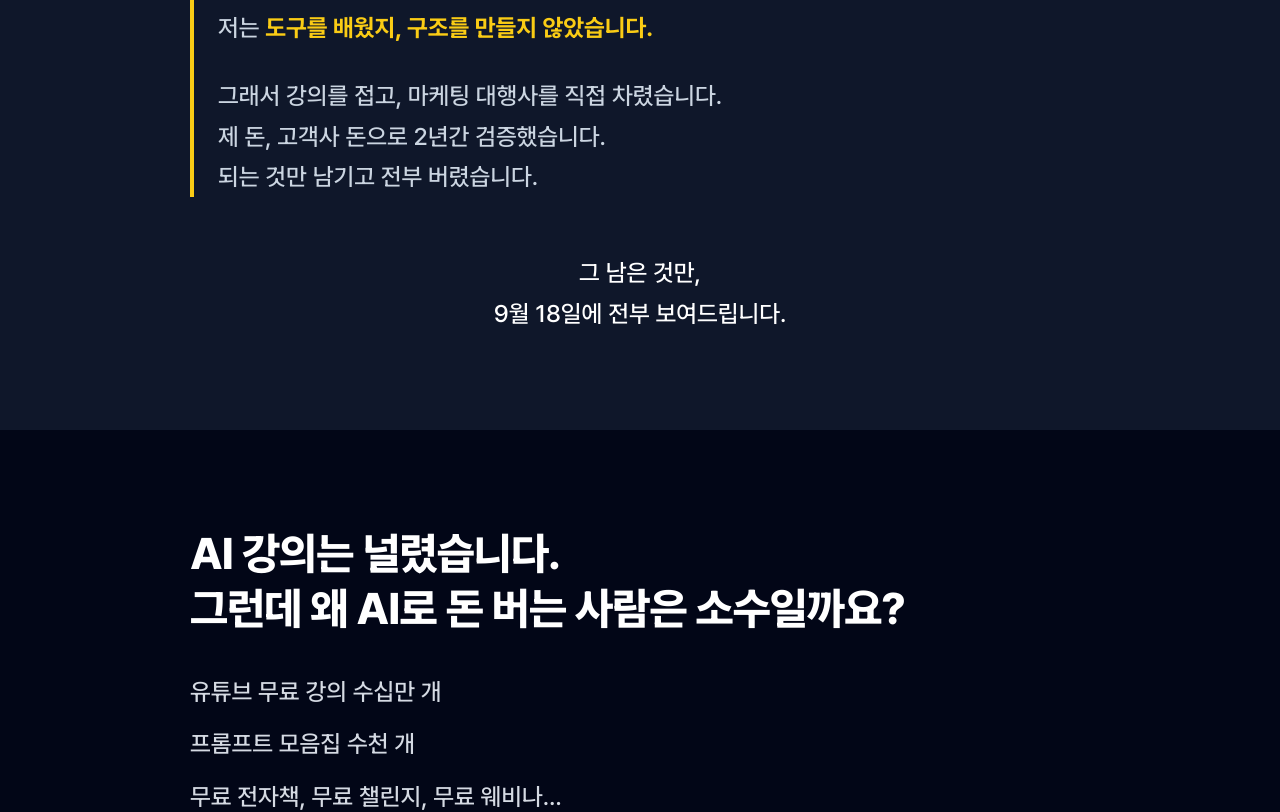
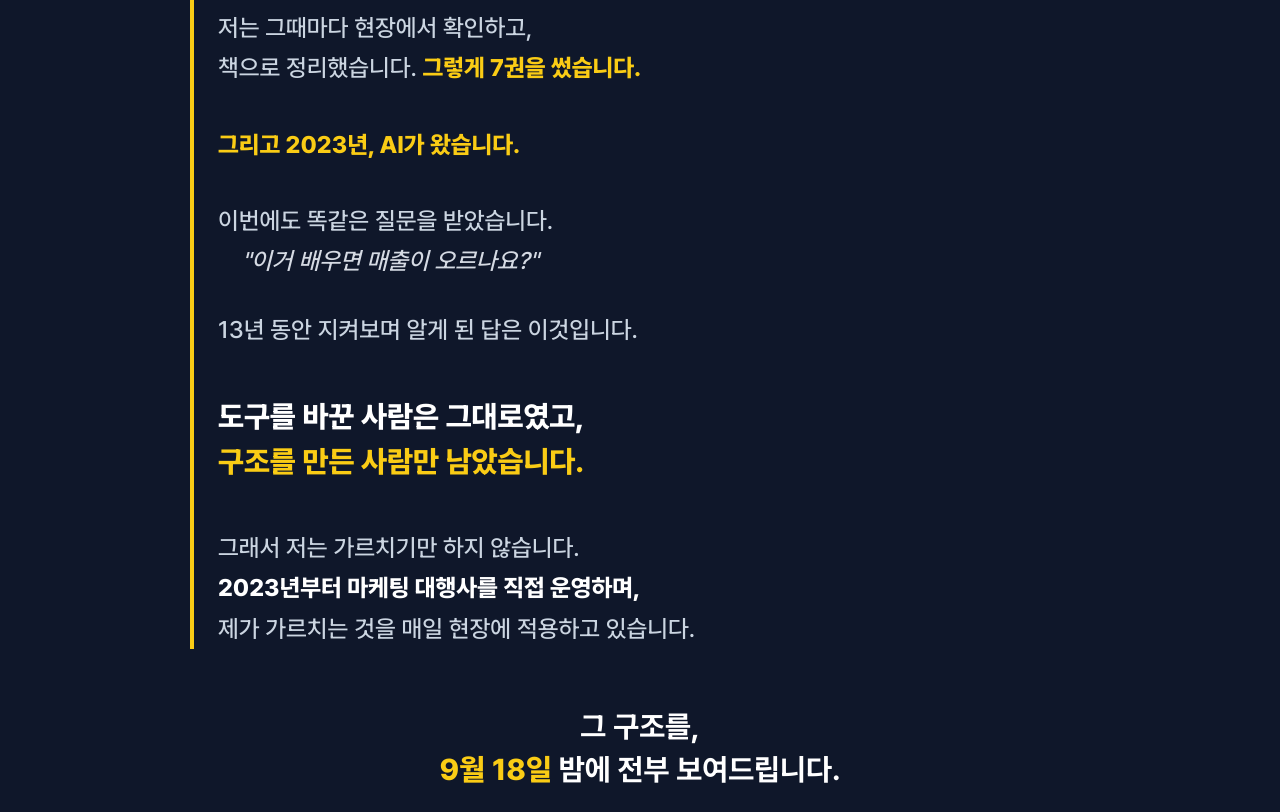
Before and after one commit to woodlaws/aimarketingschool17, a Next.js app: page / in a window 1280 px wide. Shown: the part 3181-3993 px from the top of the page. Built offline with nearby package versions, Linux system fonts and the light colour scheme; no server answers.

Commit message:
Replace instructor story with verified narrative

```diff
--- a/app/globals.css
+++ b/app/globals.css
@@ -64,6 +64,19 @@ main footer.text-slate-400 { color: #d5dae3; }
 main .reading-copy { max-width: var(--reading-width); margin-inline: auto; }
 main .story-lead { max-width: 24em; margin-inline: auto; }
 main .story-banner { max-width: 28em; margin-inline: auto; }
+main .story-body > .story-paragraph + .story-paragraph { margin-top: 28px; }
+main .story-body > .story-paragraph.story-ai-turn { margin-block: 36px; }
+main .story-body > .story-paragraph.story-punch { margin-block: 44px; }
+main .story-body .story-book-accent, main .story-body .story-ai-turn p, main .story-body .story-punch-conclusion { color: #facc15; font-weight: 800; }
+main .story-body .story-book-accent { white-space: nowrap; }
+main .story-body .story-ai-turn p { font-size: var(--type-body); }
+main .story-body .story-question { display: inline-block; margin-left: 1em; color: #d5dae3; font-style: italic; }
+main .story-body .story-punch p { color: #fff; font-size: 21px; font-weight: 800; line-height: 1.5; }
+main .story-body .story-punch-conclusion { white-space: nowrap; }
+main .story-body .story-agency-emphasis { color: #fff; font-weight: 800; }
+main .story-closing { margin-top: 56px; text-align: center; }
+main .story-closing p { color: #fff; font-size: 21px; font-weight: 700; line-height: 1.45; }
+main .story-closing strong { color: #facc15; font-weight: 800; }
 main .section-eyebrow { font-size: var(--type-support); font-weight: 700; line-height: 1.3; }
 main .hero-meta, main .hero-meta p { font-size: var(--type-info); line-height: 1.5; }
 main .hero-note { font-size: var(--type-support); }
@@ -151,6 +164,7 @@ main .sticky-cta a.sticky-cta-button { display: inline-flex; min-height: 60px; a
   }
   main .sales-section { padding-inline: 32px; }
   main .form-panel :is(input:not([type="checkbox"]):not([type="radio"]), select), main .form-panel button[type="submit"] { min-height: 64px; }
+  main .story-body .story-punch p, main .story-closing p { font-size: 30px; }
 }
 @media (max-width: 767px) {
   main .sales-section { padding-inline: 20px; }
@@ -159,6 +173,7 @@ main .sticky-cta a.sticky-cta-button { display: inline-flex; min-height: 60px; a
   main .flywheel-num { width: 42px; height: 42px; }
   main .flywheel-thumb-cue { right: 6px; bottom: 6px; padding: 6px 12px; }
   main .sticky-cta { padding-bottom: calc(12px + env(safe-area-inset-bottom)); }
+  main .story-body .story-punch { margin-right: -24px; }
   main .flywheel-note { padding: 20px 18px; }
   main .flywheel-note .flywheel-note-highlight { font-size: 18px; }
   main .flywheel-live-step { padding: 11px 15px; }
--- a/components/sections/PainSections.tsx
+++ b/components/sections/PainSections.tsx
@@ -25,7 +25,24 @@ export function WrongUse() {
 }
 
 export function InstructorStory() {
-  return <section className="sales-section bg-brand-dark text-white"><div className="sales-wrap"><FadeUp><h2 className="sales-title">2013년 8월 17일, 첫 강의를 했습니다.<br />그리고 13년이 지났습니다.</h2></FadeUp><FadeUp className="sales-body mt-10 space-y-7 border-l-4 border-accent pl-6 text-slate-300"><p>마케팅 책을 7권 썼고, 강의로 먹고살았습니다.<br />그런데 2023년, AI가 오고 나서 저도 똑같이 헤맸습니다.</p><p>툴을 100개 배웠습니다. ChatGPT, 클로드, 제미나이, 미드저니…<br /><strong className="text-accent">그런데 매출은 그대로였습니다.</strong></p><p>이유는 단순했습니다.<br />저는 <strong className="text-accent">도구를 배웠지, 구조를 만들지 않았습니다.</strong></p><p>그래서 강의를 접고, 마케팅 대행사를 직접 차렸습니다.<br />제 돈, 고객사 돈으로 2년간 검증했습니다.<br />되는 것만 남기고 전부 버렸습니다.</p></FadeUp><FadeUp><p className="mt-14 text-center text-2xl font-black leading-relaxed md:text-4xl">그 남은 것만,<br />9월 18일에 전부 보여드립니다.</p></FadeUp></div></section>;
+  return (
+    <section data-instructor-story className="sales-section bg-brand-dark text-white">
+      <div className="sales-wrap">
+        <FadeUp><h2 className="sales-title">2013년 8월 17일, 첫 강의를 했습니다.<br />그리고 13년이 지났습니다.</h2></FadeUp>
+        <div className="story-body sales-body mt-10 border-l-4 border-accent pl-6 text-slate-300">
+          <FadeUp className="story-paragraph"><p>그동안 플랫폼은 계속 바뀌었습니다.</p></FadeUp>
+          <FadeUp className="story-paragraph"><p>블로그가 전부이던 시절이 있었고,<br />스마트스토어가 답이라던 때가 있었고,<br />인스타가 아니면 안 된다던 때가 있었습니다.</p></FadeUp>
+          <FadeUp className="story-paragraph"><p>그때마다 새로운 도구가 쏟아졌습니다.<br />저는 그때마다 현장에서 확인하고,<br />책으로 정리했습니다. <strong className="story-book-accent">그렇게 7권을 썼습니다.</strong></p></FadeUp>
+          <FadeUp className="story-paragraph story-ai-turn"><p>그리고 2023년, AI가 왔습니다.</p></FadeUp>
+          <FadeUp className="story-paragraph"><p>이번에도 똑같은 질문을 받았습니다.<br /><span className="story-question">&quot;이거 배우면 매출이 오르나요?&quot;</span></p></FadeUp>
+          <FadeUp className="story-paragraph"><p>13년 동안 지켜보며 알게 된 답은 이것입니다.</p></FadeUp>
+          <FadeUp className="story-paragraph story-punch"><p>도구를 바꾼 사람은 그대로였고,<br /><span className="story-punch-conclusion">구조를 만든 사람만 남았습니다.</span></p></FadeUp>
+          <FadeUp className="story-paragraph"><p>그래서 저는 가르치기만 하지 않습니다.<br /><strong className="story-agency-emphasis">2023년부터 마케팅 대행사를 직접 운영하며,</strong><br />제가 가르치는 것을 매일 현장에 적용하고 있습니다.</p></FadeUp>
+        </div>
+        <FadeUp className="story-closing"><p>그 구조를,<br /><strong>9월 18일</strong> 밤에 전부 보여드립니다.</p></FadeUp>
+      </div>
+    </section>
+  );
 }
 
 export function Dissonance() {
```
